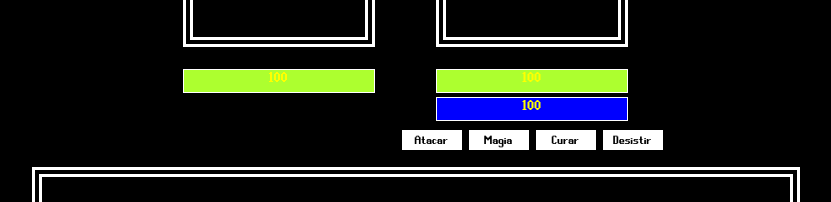
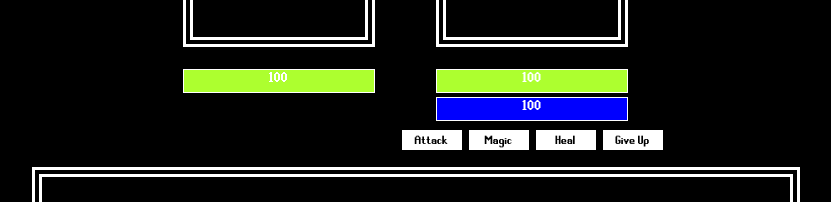
Before and after one commit to Tavaropolis/batalha-contra-monstro-svelte5, a SvelteKit app: page / in a window 1280 px wide. Shown: the part 277-479 px from the top of the page, without its empty margins (224-1055 px from the left). Built offline with nearby package versions, Linux system fonts and the light colour scheme.

Commit message:
style: fixing in style layout

```diff
--- a/src/routes/+page.svelte
+++ b/src/routes/+page.svelte
@@ -109,7 +109,7 @@ let ableDisableButtons = (() => {
                     <img src="/monster.png" alt="">
                 </div>
                 <div class="external-bar">
-                    <div bind:this={monsterLifeBar} class="internal-bar">{ monsterLife }</div>
+                    <div bind:this={monsterLifeBar} class="internal-bar"><span>{ monsterLife }</span></div>
                 </div>
             </div>
             <div class="character-container">
@@ -117,16 +117,16 @@ let ableDisableButtons = (() => {
                     <img src="/hero.png" alt="">
                 </div>
                 <div class="external-bar">
-                    <div bind:this={heroLifeBar} class="internal-bar">{ heroLife }</div>
+                    <div bind:this={heroLifeBar} class="internal-bar"><span>{ heroLife }</span></div>
                 </div>
                 <div class="external-bar">
-                    <div class="internal-mana-bar">{ heroMana }</div>
+                    <div class="internal-mana-bar"><span>{ heroMana }</span></div>
                 </div>
                 <div class="buttons-row">
-                    <button onclick="{heroAttack}" disabled={!isHeroButtonsAble}>Atacar</button>
-                    <button disabled={!isHeroButtonsAble}>Magia</button>
-                    <button disabled={!isHeroButtonsAble}>Curar</button>
-                    <button onclick="{heroGiveUpAction}" disabled={!isHeroButtonsAble}>Desistir</button>
+                    <button onclick="{heroAttack}" disabled={!isHeroButtonsAble}>Attack</button>
+                    <button disabled={!isHeroButtonsAble}>Magic</button>
+                    <button disabled={!isHeroButtonsAble}>Heal</button>
+                    <button onclick="{heroGiveUpAction}" disabled={!isHeroButtonsAble}>Give Up</button>
                 </div>
             </div>
         </section>
@@ -224,11 +224,14 @@ section#characters{
     background-color: greenyellow;
 }
 
-
 .internal-mana-bar {
     width: 100%;
     height: 100%;
     background-color: blue;
+}
+
+.internal-bar span, .internal-mana-bar span {
+    color: white;
 }
 
 .logs-container {
@@ -268,6 +271,7 @@ button {
     border-radius: 0px;
     background-color: white;
     font-family: 'runescape';
+    overflow: hidden;
 }
 
 button:hover {
```
